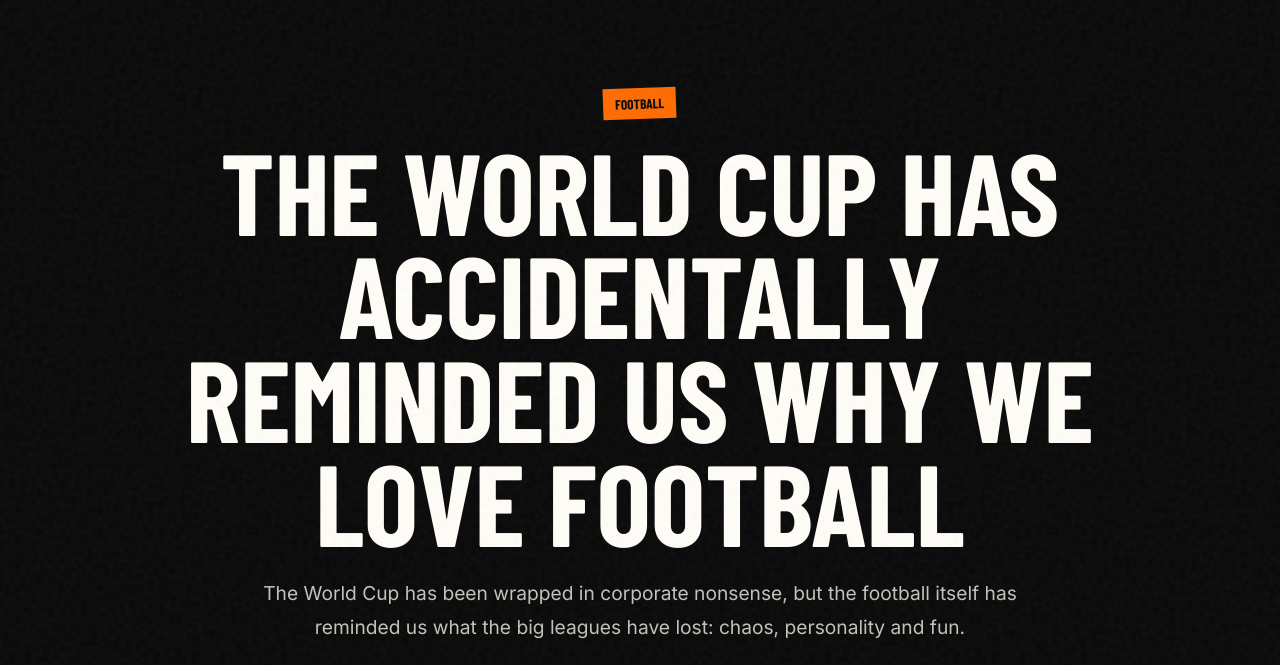
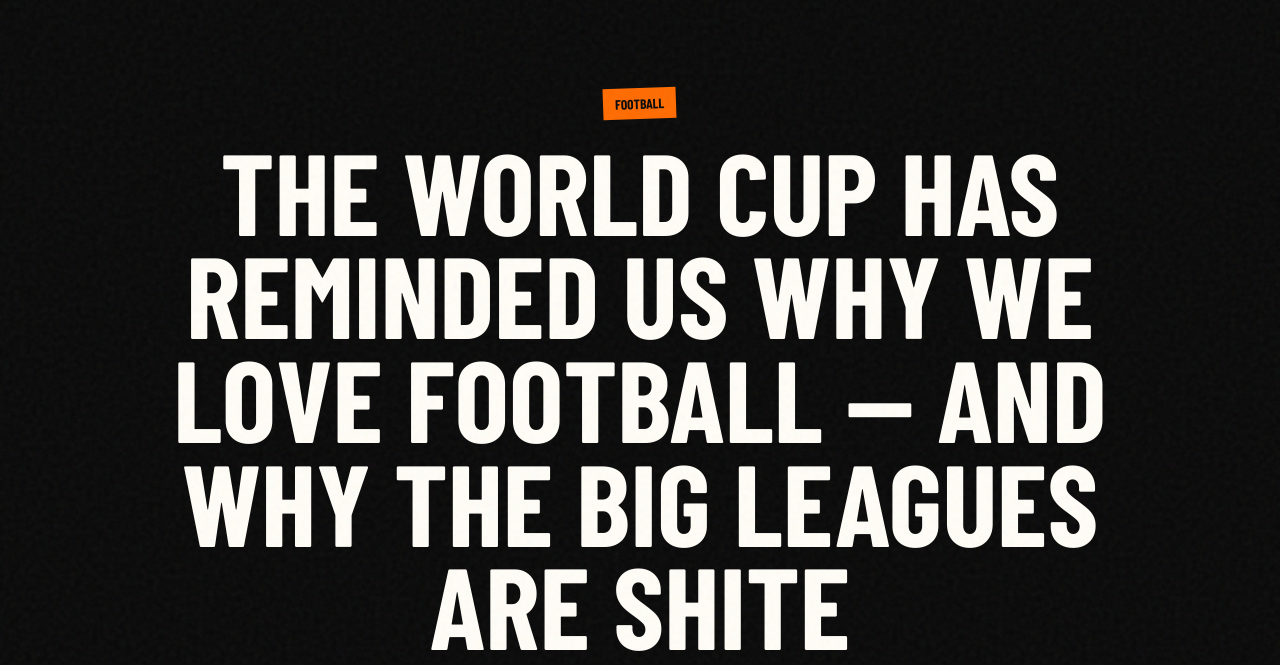
Before and after one commit to RICKYFISH/apeth, an Astro site in the folder yorkshire-kick/: page /posts/world-cup-reminds-us-why-we-love-football in a window 1280 px wide. Shown: the part 101-766 px from the top of the page. Built offline with nearby package versions, Linux system fonts and the light colour scheme; Astro itself is replaced by a stand-in of ours; a web font is replaced by a local one.

Commit message:
Tighten World Cup article headline

```diff
--- a/yorkshire-kick/src/content/posts/world-cup-reminds-us-why-we-love-football.md
+++ b/yorkshire-kick/src/content/posts/world-cup-reminds-us-why-we-love-football.md
@@ -1,5 +1,5 @@
 ---
-title: "The World Cup Has Accidentally Reminded Us Why We Love Football"
+title: "The World Cup Has Reminded Us Why We Love Football — And Why the Big Leagues Are Shite"
 description: "The World Cup has been wrapped in corporate nonsense, but the football itself has reminded us what the big leagues have lost: chaos, personality and fun."
 published: 2026-06-24
 category: "Football"
```
